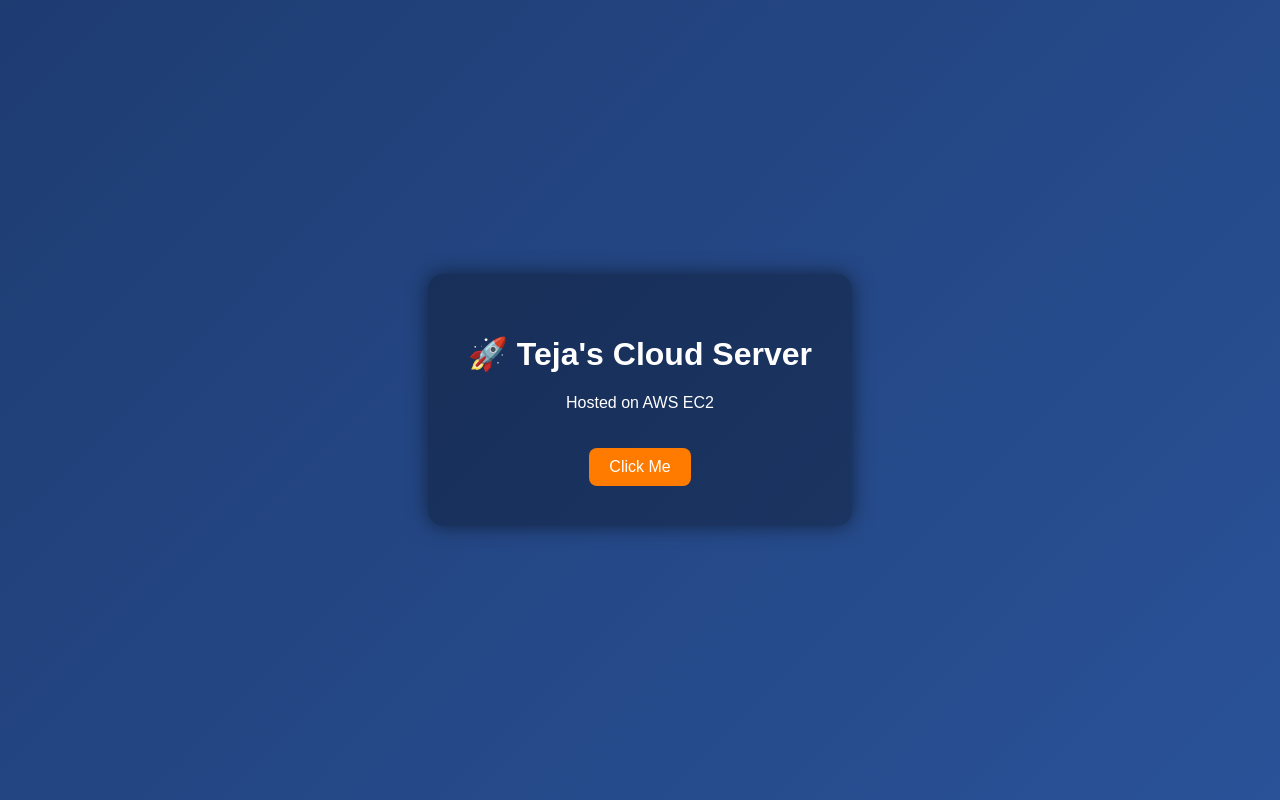
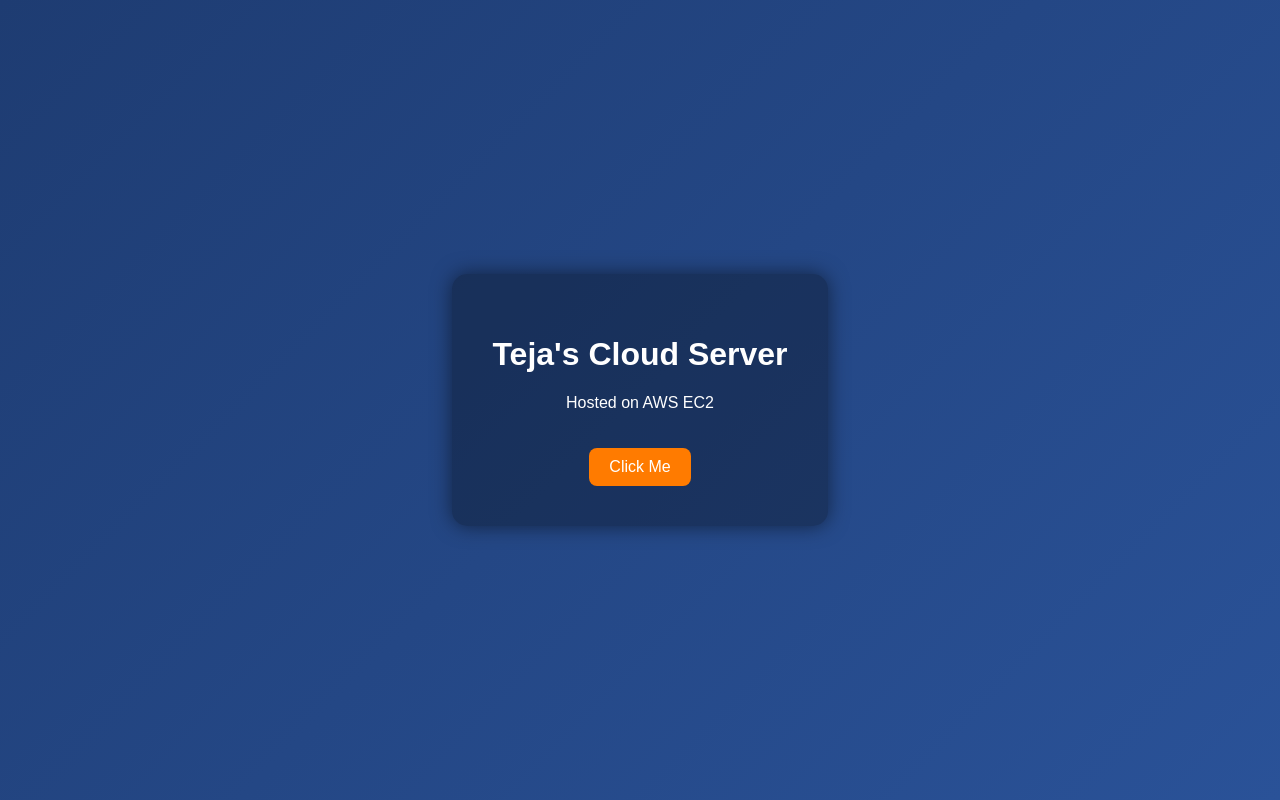
Before and after one commit to Teja260906/Teja, a plain HTML site: page PORTFOLIO/index.html in a window 1280 px wide. Drawn offline with Linux system fonts and the light colour scheme.

Commit message:
Update index.html

```diff
--- a/PORTFOLIO/index.html
+++ b/PORTFOLIO/index.html
@@ -7,7 +7,7 @@
 <body>
 
     <div class="container">
-        <h1>🚀 Teja's Cloud Server</h1>
+        <h1> Teja's Cloud Server</h1>
         <p>Hosted on AWS EC2</p>
 
         <button onclick="showMessage()">Click Me</button>
```
